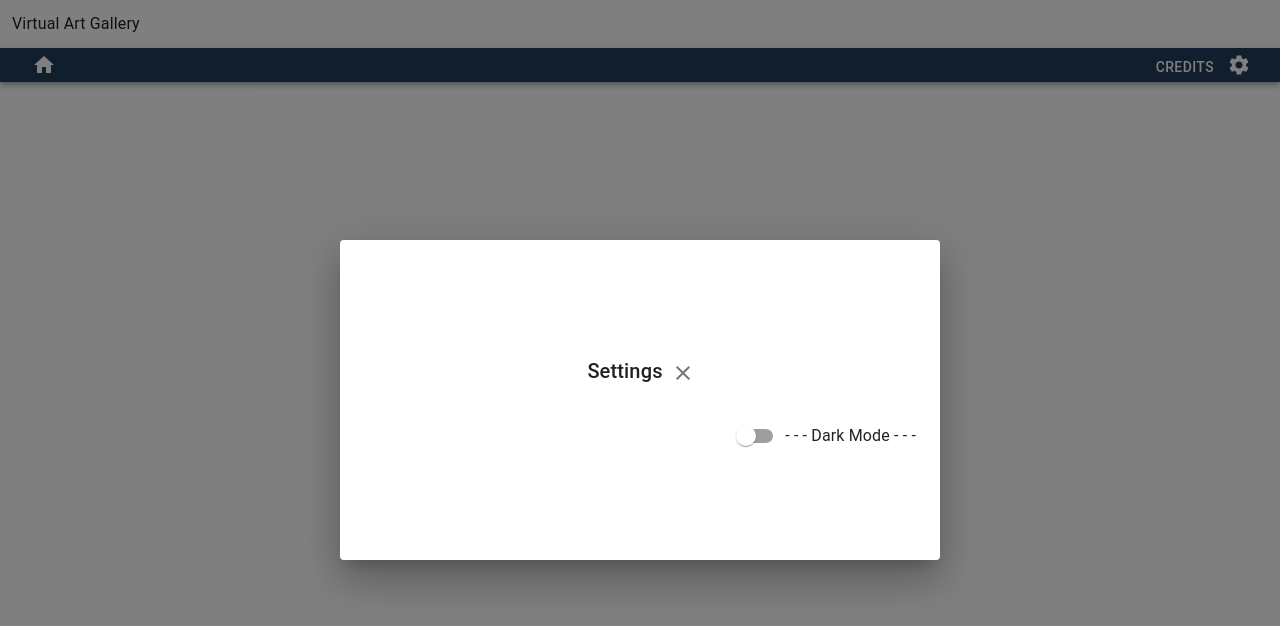
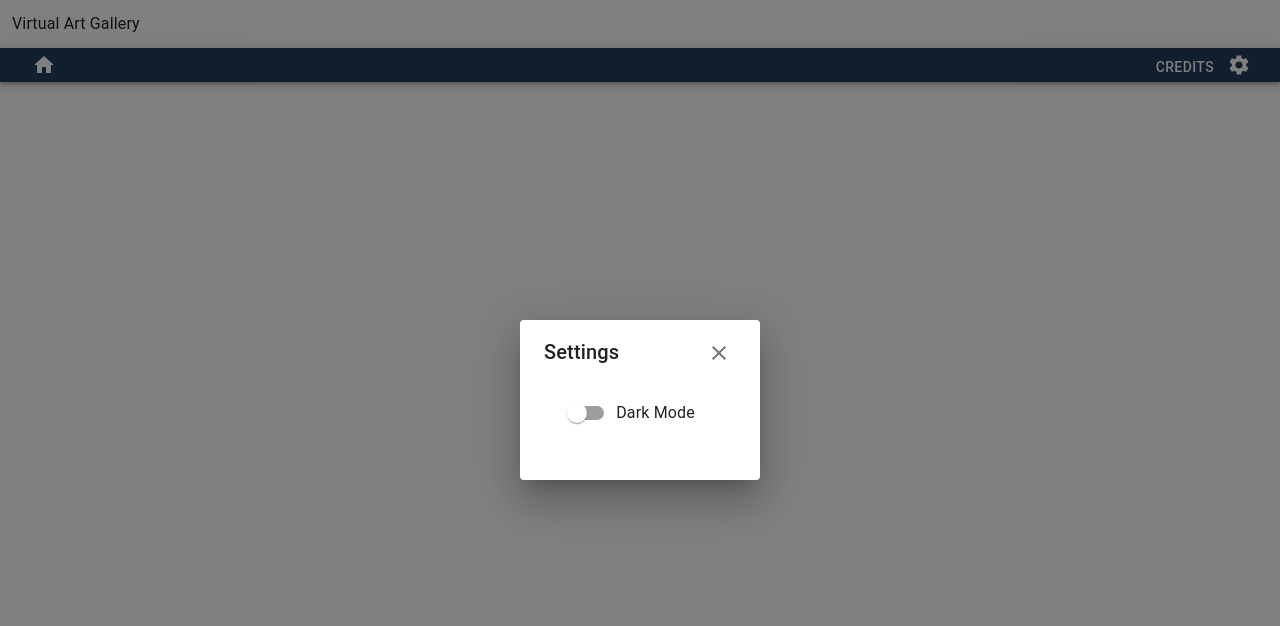
Before and after one commit to SoftwareF24-Gallery/SoftwareF24-Gallery.github.io, a React (Vite) app: page / in a window 1280 px wide. Both pictures are taken after a click on the button 1239 px from the left and 65 px from the top of the page. Shown: the top 626 px of the page. Built offline with nearby package versions, Linux system fonts and the light colour scheme.

Commit message:
Upgrade Settings menu styling

```diff
--- a/src/Settings.jsx
+++ b/src/Settings.jsx
@@ -1,4 +1,4 @@
-import { IconButton, Dialog, DialogTitle, DialogActions, Switch, FormControlLabel, FormGroup} from "@mui/material";
+import { IconButton, Dialog, DialogTitle, DialogActions, Switch, FormControlLabel, FormGroup, Typography} from "@mui/material";
 import { useState } from "react";
 import SettingsIcon from '@mui/icons-material/Settings';
 import CloseIcon from '@mui/icons-material/Close';
@@ -15,21 +15,21 @@ const Settings = () => {
         </IconButton>
 
         {/* Opens dialog box */}
-        <Dialog open={open} onClose={() => setOpen(false)} aria-labelledby="dialog-title" PaperProps={{sx: {width: "100rem", height: "20rem", justifyContent: "center"}}}>
+        <Dialog open={open} onClose={() => setOpen(false)} aria-labelledby="dialog-title" PaperProps={{sx: {width: "15rem", height: "10rem"}}}>
 
             {/* Title of dialog box */}
-            <DialogTitle id="dialog-title" sx={{textAlign: "center", marginLeft: "10px"}}>
+            <DialogTitle id="dialog-title" sx={{}}>
                 Settings
                 {/* Close button */}
-                <IconButton onClick={() => setOpen(false)}>
+                <IconButton onClick={() => setOpen(false)} sx={{float: "right", padding: "0.2em"}}> {/* The CSS used here is kinda hack-y, replace later */}
                     <CloseIcon />
                 </IconButton>
             </DialogTitle>
             {/* Options in the settings menu */}
-            <DialogActions>
+            <DialogActions sx={{justifyContent: "center"}}>
                 <FormGroup>
                     {/* Dark mode switch */}
-                    <FormControlLabel control={<Switch />} label="- - - Dark Mode - - -"></FormControlLabel>
+                    <FormControlLabel control={<Switch />} label="Dark Mode"></FormControlLabel>
                 </FormGroup>
             </DialogActions>
         </Dialog>
```
